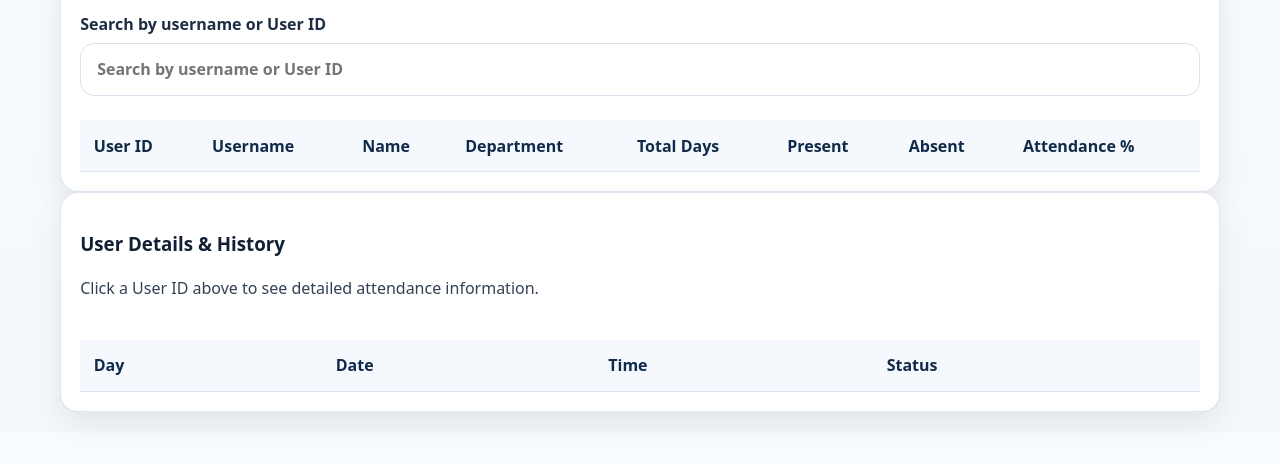
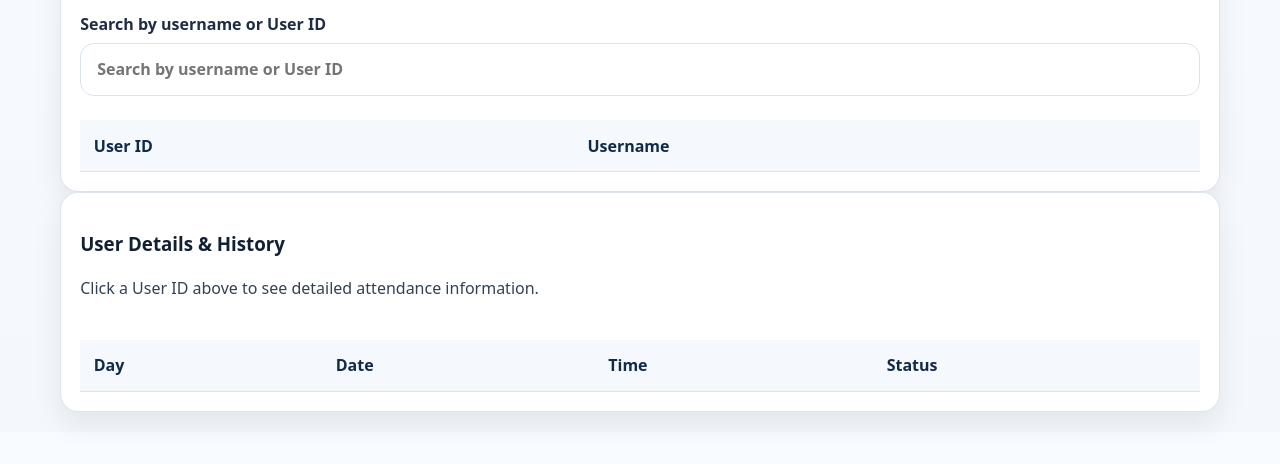
Before and after one commit to nishanthnishanth21330-jpg/smart-attandance, a plain HTML site: page management.html in a window 1280 px wide. Shown: the part 290-754 px from the top of the page. Drawn offline with Linux system fonts and the light colour scheme; no server answers.

Commit message:
Update management.html

```diff
--- a/management.html
+++ b/management.html
@@ -49,12 +49,6 @@
             <tr>
               <th>User ID</th>
               <th>Username</th>
-              <th>Name</th>
-              <th>Department</th>
-              <th>Total Days</th>
-              <th>Present</th>
-              <th>Absent</th>
-              <th>Attendance %</th>
             </tr>
           </thead>
           <tbody id="usersTableBody"></tbody>
```
